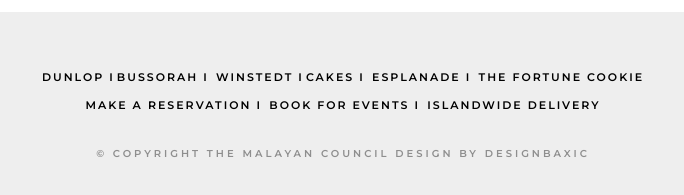
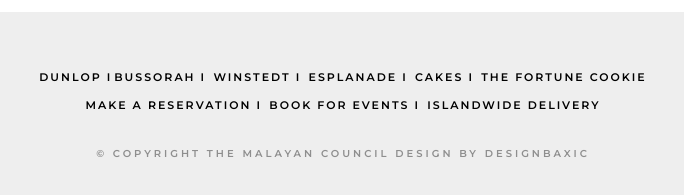
Before and after one commit to cleverprogrammer-atufa/esp, a plain HTML site: page index.html in a window 1280 px wide. Shown: the part 3042-3237 px from the top of the page, 297-981 px from the left. Drawn offline with nearby package versions, Linux system fonts and the light colour scheme; some packages are replaced by stand-ins of ours; a script that the page names is missing.

Commit message:
Update index.html

```diff
--- a/index.html
+++ b/index.html
@@ -270,9 +270,10 @@
 			<h5>
 				<a href="dunlop.html" class="d-inline">Dunlop I</a><a href="bussorah.html" class="d-inline">bussorah
 				I</a>
-				<a href="winstedt.html" class="d-inline">winstedt I</a><a href="cakes.html" class="d-inline">cakes
+				<a href="winstedt.html" class="d-inline">winstedt I</a>
+				<a href="new.html" class="d-inline">Esplanade I</a>
+				<a href="cakes.html" class="d-inline">cakes
 				I</a>
-				<a href="new.html" class="d-inline">Esplanade I</a>
 				<a href="fortune.html" class="d-inline">the fortune cookie </a>
 				<br>
 				<a href="https://book.chope.co/booking?rid=thefortunecookie2009sg&source=rest_themalayancouncil&select_location=1"
```
